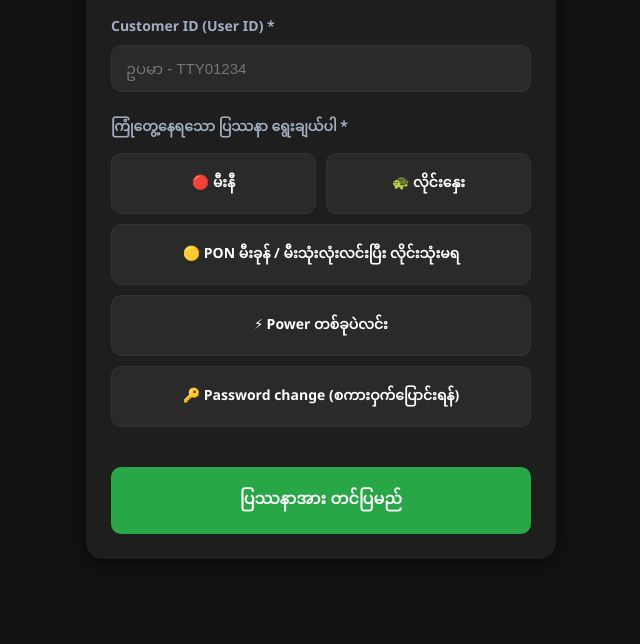
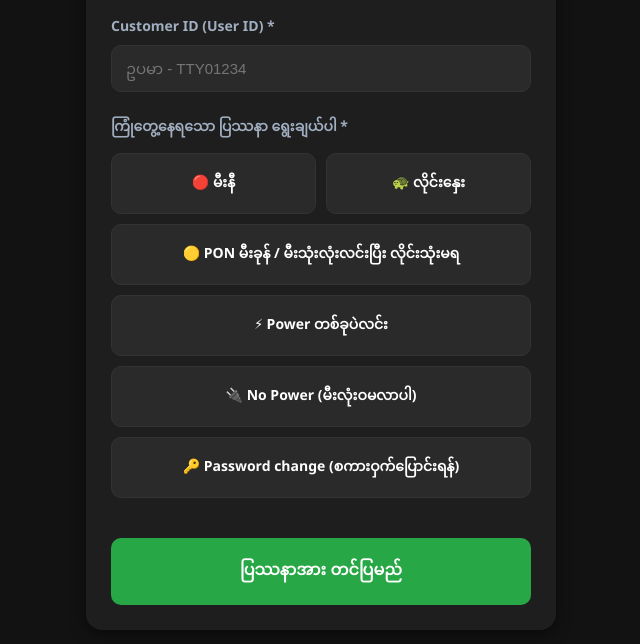
Before and after one commit to kylo-web/Isp-sr-portal, a website: page public/index.html in a window 1280 px wide. Shown: the part 140-784 px from the top of the page, without its empty margins (319-959 px from the left). Drawn offline with Linux system fonts and the light colour scheme.

Commit message:
add No Power option

```diff
--- a/public/index.html
+++ b/public/index.html
@@ -44,6 +44,7 @@
                     </div>
                     <div class="issue-btn" onclick="selectIssue(this, '🟡 PON မီးခုန် / မီးသုံးလုံးလင်းပြီး လိုင်းသုံးမရ')">🟡 PON မီးခုန် / မီးသုံးလုံးလင်းပြီး လိုင်းသုံးမရ</div>
                     <div class="issue-btn" onclick="selectIssue(this, '⚡ Power တစ်ခုပဲလင်း')">⚡ Power တစ်ခုပဲလင်း</div>
+                    <div class="issue-btn" onclick="selectIssue(this, '🔌 No Power (မီးလုံးဝမလာပါ)')">🔌 No Power (မီးလုံးဝမလာပါ)</div>
                     <div class="issue-btn" onclick="selectIssue(this, '🔑 Password change (စကားဝှက်ပြောင်းရန်)')">🔑 Password change (စကားဝှက်ပြောင်းရန်)</div>
                 </div>
             </div>
@@ -70,7 +71,6 @@
         const passGroup = document.getElementById('passwordGroup');
         const passInput = document.getElementById('newPassword');
 
-        // Password change ရွေးထားလျှင် Input Box ဖော်ပေးရန်
         if (value.includes('Password change')) {
             passGroup.style.display = 'block';
             passInput.required = true;
```
